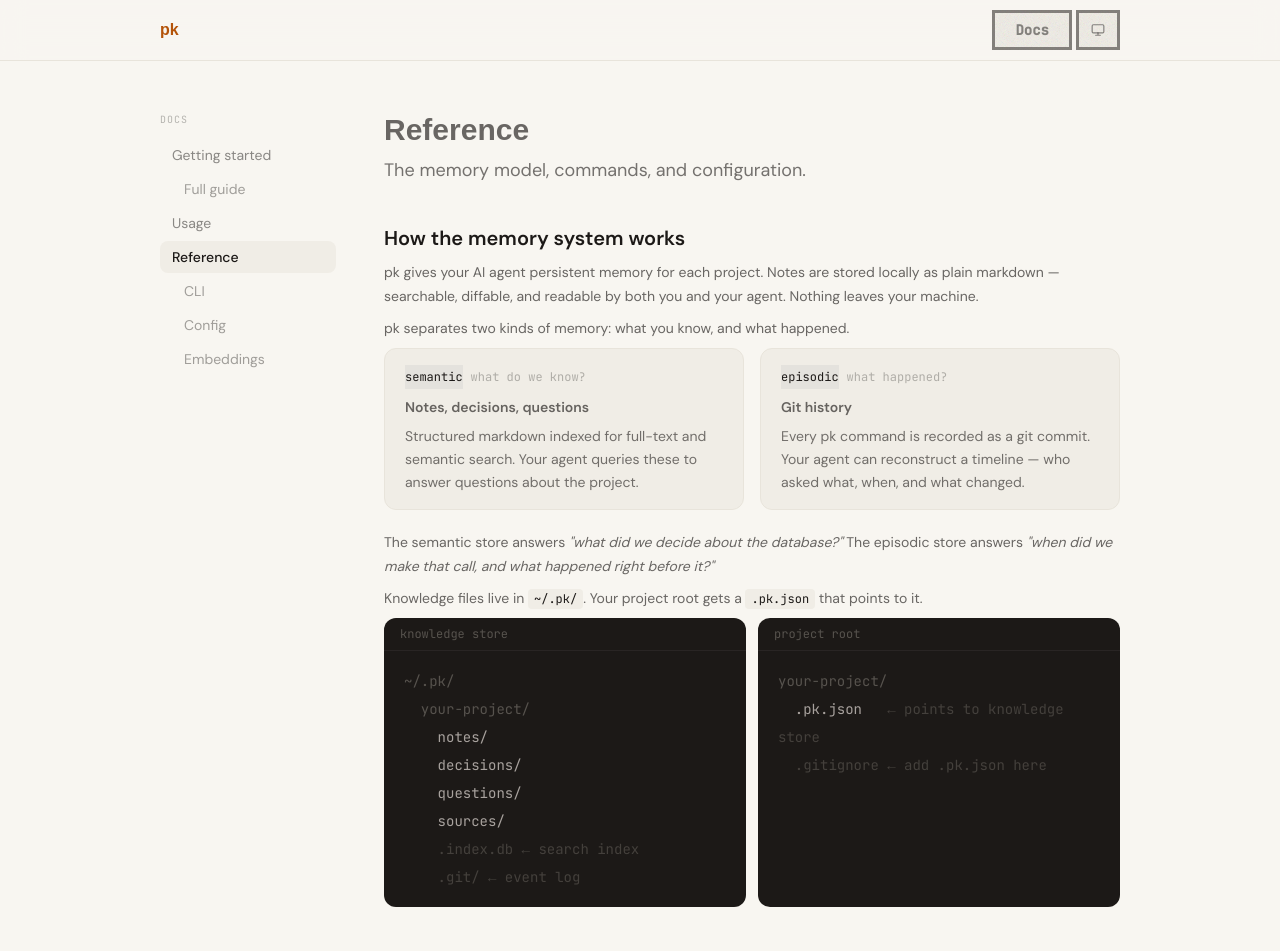
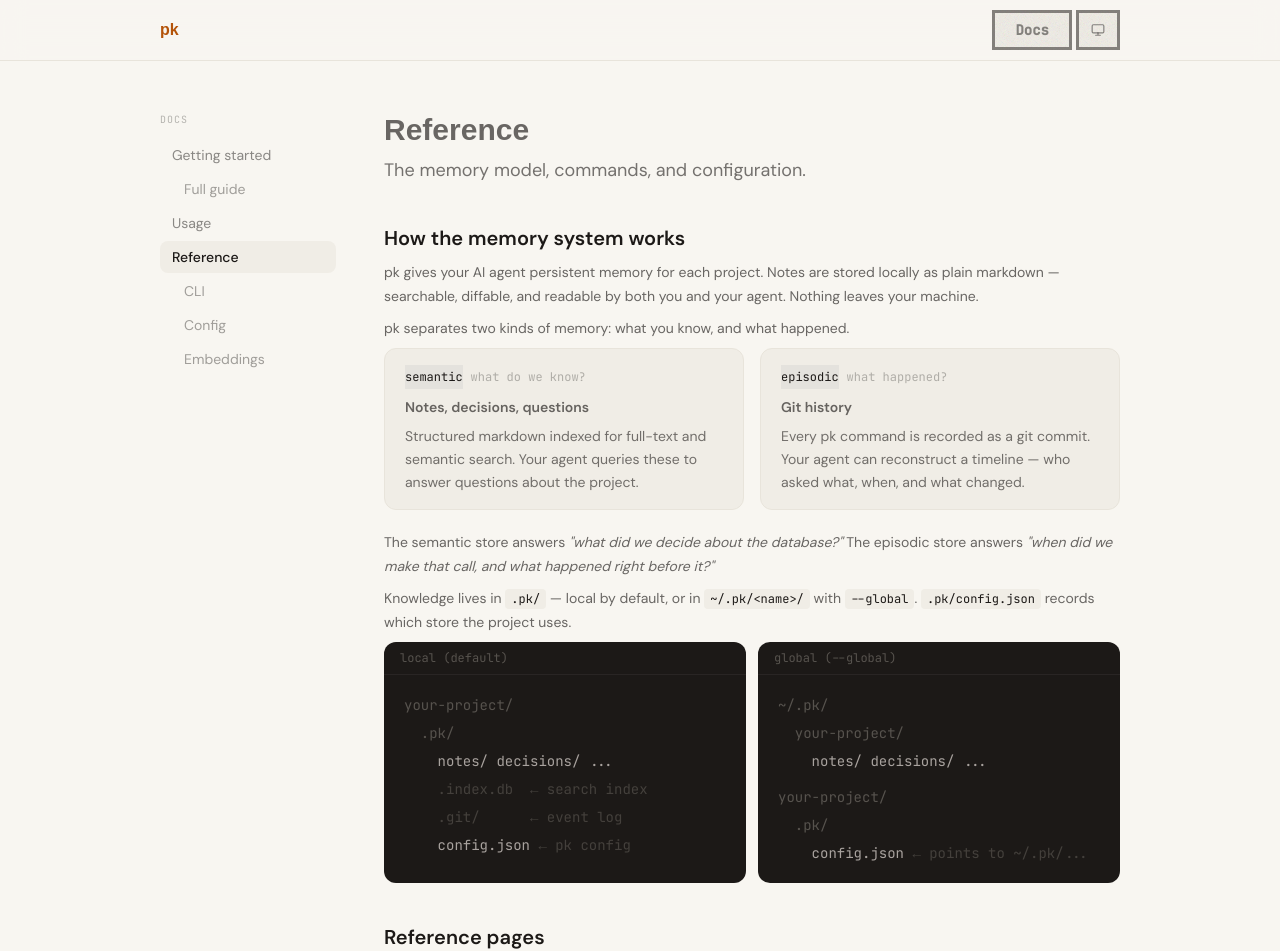
Before and after one commit to justEstif/pk, a SvelteKit app in the folder site/: page /docs/reference in a window 1280 px wide. Shown: the top 951 px of the page. Built offline with nearby package versions, Linux system fonts and the light colour scheme; a web font is replaced by a local one.

Commit message:
docs: update README, skill, and site for local-default .pk/ store

```diff
--- a/site/src/routes/docs/getting-started/full/+page.svelte
+++ b/site/src/routes/docs/getting-started/full/+page.svelte
@@ -414,14 +414,13 @@
 						<p class="mb-4 text-sm text-base-content/60">
 							Open your terminal, navigate to your project folder, and run <code
 								class="rounded bg-base-300 px-1.5 py-0.5 font-mono text-xs">pk init</code
-							>. This creates a knowledge folder at
-							<code class="rounded bg-base-300 px-1.5 py-0.5 font-mono text-xs"
-								>~/.pk/&lt;project&gt;/</code
-							>, writes a
-							<code class="rounded bg-base-300 px-1.5 py-0.5 font-mono text-xs">.pk.json</code>
-							to your project root so pk commands find it automatically, and wires up your AI tool.
-							Add <code class="rounded bg-base-300 px-1.5 py-0.5 font-mono text-xs">.pk.json</code> to your
-							<code class="rounded bg-base-300 px-1.5 py-0.5 font-mono text-xs">.gitignore</code>.
+							>. By default this creates the knowledge store at
+							<code class="rounded bg-base-300 px-1.5 py-0.5 font-mono text-xs">.pk/</code>
+							inside your project, writes
+							<code class="rounded bg-base-300 px-1.5 py-0.5 font-mono text-xs">.pk/config.json</code>
+							so pk commands find it automatically, adds <code class="rounded bg-base-300 px-1.5 py-0.5 font-mono text-xs">.pk/</code> to
+							<code class="rounded bg-base-300 px-1.5 py-0.5 font-mono text-xs">.gitignore</code>, and wires up your AI tool.
+							Use <code class="rounded bg-base-300 px-1.5 py-0.5 font-mono text-xs">--global</code> to store in <code class="rounded bg-base-300 px-1.5 py-0.5 font-mono text-xs">~/.pk/&lt;name&gt;/</code> instead.
 						</p>
 						<div class="mb-4 overflow-hidden rounded-lg" style="background:#1C1917">
 							<div
--- a/site/src/routes/docs/reference/+page.svelte
+++ b/site/src/routes/docs/reference/+page.svelte
@@ -55,27 +55,28 @@
 			store answers <em>"when did we make that call, and what happened right before it?"</em>
 		</p>
 
-		<p>Knowledge files live in <code>~/.pk/</code>. Your project root gets a <code>.pk.json</code> that points to it.</p>
+		<p>Knowledge lives in <code>.pk/</code> — local by default, or in <code>~/.pk/&lt;name&gt;/</code> with <code>--global</code>. <code>.pk/config.json</code> records which store the project uses.</p>
 		<div class="not-prose grid gap-3 sm:grid-cols-2">
 			<div class="overflow-hidden rounded-xl" style="background:#1C1917">
-				<div class="px-4 py-2 font-mono text-xs" style="color:#57534E;border-bottom:1px solid #292524">knowledge store</div>
+				<div class="px-4 py-2 font-mono text-xs" style="color:#57534E;border-bottom:1px solid #292524">local (default)</div>
+				<div class="px-5 py-4 font-mono text-sm leading-loose" style="color:#A8A29E">
+					<div style="color:#57534E">your-project/</div>
+					<div>&nbsp;&nbsp;<span style="color:#57534E">.pk/</span></div>
+					<div>&nbsp;&nbsp;&nbsp;&nbsp;<span>notes/ decisions/ ...</span></div>
+					<div>&nbsp;&nbsp;&nbsp;&nbsp;<span style="color:#44403C">.index.db &nbsp;← search index</span></div>
+					<div>&nbsp;&nbsp;&nbsp;&nbsp;<span style="color:#44403C">.git/ &nbsp;&nbsp;&nbsp;&nbsp;&nbsp;← event log</span></div>
+					<div>&nbsp;&nbsp;&nbsp;&nbsp;<span>config.json</span>&nbsp;<span style="color:#44403C">← pk config</span></div>
+				</div>
+			</div>
+			<div class="overflow-hidden rounded-xl" style="background:#1C1917">
+				<div class="px-4 py-2 font-mono text-xs" style="color:#57534E;border-bottom:1px solid #292524">global (--global)</div>
 				<div class="px-5 py-4 font-mono text-sm leading-loose" style="color:#A8A29E">
 					<div style="color:#57534E">~/.pk/</div>
 					<div>&nbsp;&nbsp;<span style="color:#57534E">your-project/</span></div>
-					<div>&nbsp;&nbsp;&nbsp;&nbsp;<span>notes/</span></div>
-					<div>&nbsp;&nbsp;&nbsp;&nbsp;<span>decisions/</span></div>
-					<div>&nbsp;&nbsp;&nbsp;&nbsp;<span>questions/</span></div>
-					<div>&nbsp;&nbsp;&nbsp;&nbsp;<span>sources/</span></div>
-					<div>&nbsp;&nbsp;&nbsp;&nbsp;<span style="color:#44403C">.index.db 	← search index</span></div>
-					<div>&nbsp;&nbsp;&nbsp;&nbsp;<span style="color:#44403C">.git/ 		← event log</span></div>
-				</div>
-			</div>
-			<div class="overflow-hidden rounded-xl" style="background:#1C1917">
-				<div class="px-4 py-2 font-mono text-xs" style="color:#57534E;border-bottom:1px solid #292524">project root</div>
-				<div class="px-5 py-4 font-mono text-sm leading-loose" style="color:#A8A29E">
-					<div style="color:#57534E">your-project/</div>
-					<div>&nbsp;&nbsp;<span>.pk.json</span>&nbsp;&nbsp;&nbsp;<span style="color:#44403C">	← points to knowledge store</span></div>
-					<div>&nbsp;&nbsp;<span style="color:#44403C">.gitignore 	← add .pk.json here</span></div>
+					<div>&nbsp;&nbsp;&nbsp;&nbsp;<span>notes/ decisions/ ...</span></div>
+					<div style="margin-top:0.5rem;color:#57534E">your-project/</div>
+					<div>&nbsp;&nbsp;<span style="color:#57534E">.pk/</span></div>
+					<div>&nbsp;&nbsp;&nbsp;&nbsp;<span>config.json</span>&nbsp;<span style="color:#44403C">← points to ~/.pk/...</span></div>
 				</div>
 			</div>
 		</div>
@@ -93,7 +94,7 @@
 				{
 					href: `${base}/docs/reference/config`,
 					label: 'Config',
-					desc: 'Project config (.pk.json) and global settings (~/.pk/config.json).'
+					desc: 'Project config (.pk/config.json) and global settings (~/.pk/config.json).'
 				},
 				{
 					href: `${base}/docs/reference/embeddings`,
--- a/site/src/routes/docs/reference/cli/+page.svelte
+++ b/site/src/routes/docs/reference/cli/+page.svelte
@@ -27,7 +27,7 @@
 					</tr>
 				</thead>
 				<tbody class="text-base-content/70">
-					<tr><td>pk init</td><td>Create or connect a knowledge project, write .pk.json, and wire a harness.</td></tr>
+					<tr><td>pk init</td><td>Create a knowledge project (local by default, --global for ~/.pk/), wire a harness.</td></tr>
 					<tr><td>pk prime</td><td>Print session-start context for an agent.</td></tr>
 					<tr><td>pk search</td><td>Find notes by keyword or meaning.</td></tr>
 					<tr><td>pk new</td><td>Create a note, decision, question, or source.</td></tr>
@@ -110,9 +110,9 @@
 			<CodeBlock
 				label="pk init"
 				lines={[
-					'pk init',
-					'pk init my-project --harness claude',
-					'pk init my-project --harness claude,opencode'
+					'pk init --harness claude',
+					'pk init my-project --harness claude --global',
+					'pk init my-project --harness claude,opencode --global'
 				]}
 			/>
 		</div>
@@ -121,9 +121,9 @@
 			flags, pk runs interactively.
 		</p>
 		<p>
-			Writes <code>.pk.json</code> to the current directory. pk commands find the knowledge
-			directory by walking up from CWD — no environment variable setup needed.
-			Add <code>.pk.json</code> to <code>.gitignore</code>.
+			Default: knowledge store in <code>.pk/</code> (local). Use <code>--global</code> to store in
+			<code>~/.pk/&lt;name&gt;/</code> instead. Either way, <code>.pk/config.json</code> is written
+			to the project root and <code>.pk/</code> is added to <code>.gitignore</code> automatically.
 		</p>
 	</div>
 
--- a/site/src/routes/docs/reference/config/+page.svelte
+++ b/site/src/routes/docs/reference/config/+page.svelte
@@ -16,40 +16,35 @@
 		</p>
 	</div>
 
-	<div class="not-prose rounded-xl border border-base-300 bg-base-200 px-5 py-4">
-		<p class="mb-2 font-mono text-xs tracking-widest text-base-content/30 uppercase">Location</p>
-		<p class="text-sm text-base-content/70">
-			pk stores global config at <code class="rounded bg-base-200 px-1.5 py-0.5 font-mono text-xs"
-				>~/.pk/config.json</code
-			>.
-		</p>
-	</div>
-
 	<div class="space-y-4">
-		<h2>Project config — .pk.json</h2>
+		<h2>Project config — .pk/config.json</h2>
 		<p>
-			<code>pk init</code> writes a <code>.pk.json</code> file to your project root. pk commands
+			<code>pk init</code> writes <code>.pk/config.json</code> to your project root. pk commands
 			find the knowledge directory by walking up from the current directory — no environment
-			variables needed.
+			variables needed. <code>.pk/</code> is automatically added to your <code>.gitignore</code>.
 		</p>
 		<div class="not-prose overflow-hidden rounded-xl border border-base-300">
 			<table class="table w-full table-sm font-mono text-sm">
 				<tbody class="text-base-content/70">
-					<tr><td class="w-36">location</td><td>&lt;project-root&gt;/.pk.json</td></tr>
-					<tr><td>contents</td><td>&#123;&quot;knowledgeDir&quot;: &quot;/abs/path&quot;&#125;</td></tr>
-					<tr><td>gitignore</td><td>yes — contains machine-local absolute paths</td></tr>
+					<tr><td class="w-36">location</td><td>&lt;project-root&gt;/.pk/config.json</td></tr>
+					<tr><td>mode: local</td><td>knowledge store at .pk/ (default)</td></tr>
+					<tr><td>mode: global</td><td>knowledge store at ~/.pk/&lt;name&gt;/ (--global)</td></tr>
+					<tr><td>gitignore</td><td>yes — .pk/ added automatically</td></tr>
 				</tbody>
 			</table>
 		</div>
 		<p>
 			To switch projects temporarily, set <code>PK_KNOWLEDGE_DIR</code> in your shell.
-			The env var takes precedence over <code>.pk.json</code>.
+			The env var takes precedence over <code>.pk/config.json</code>.
 		</p>
 	</div>
 
 	<div class="space-y-4">
 		<h2>Global config — ~/.pk/config.json</h2>
 		<p>Settings that apply across all pk projects on your machine.</p>
+		<div class="not-prose rounded-xl border border-base-300 bg-base-200 px-5 py-4">
+			<p class="font-mono text-xs text-base-content/50">~/.pk/config.json</p>
+		</div>
 	</div>
 
 	<div class="space-y-4">
```
Also changed, not shown: 2 other files (tests, documents, lock files or other folders).
